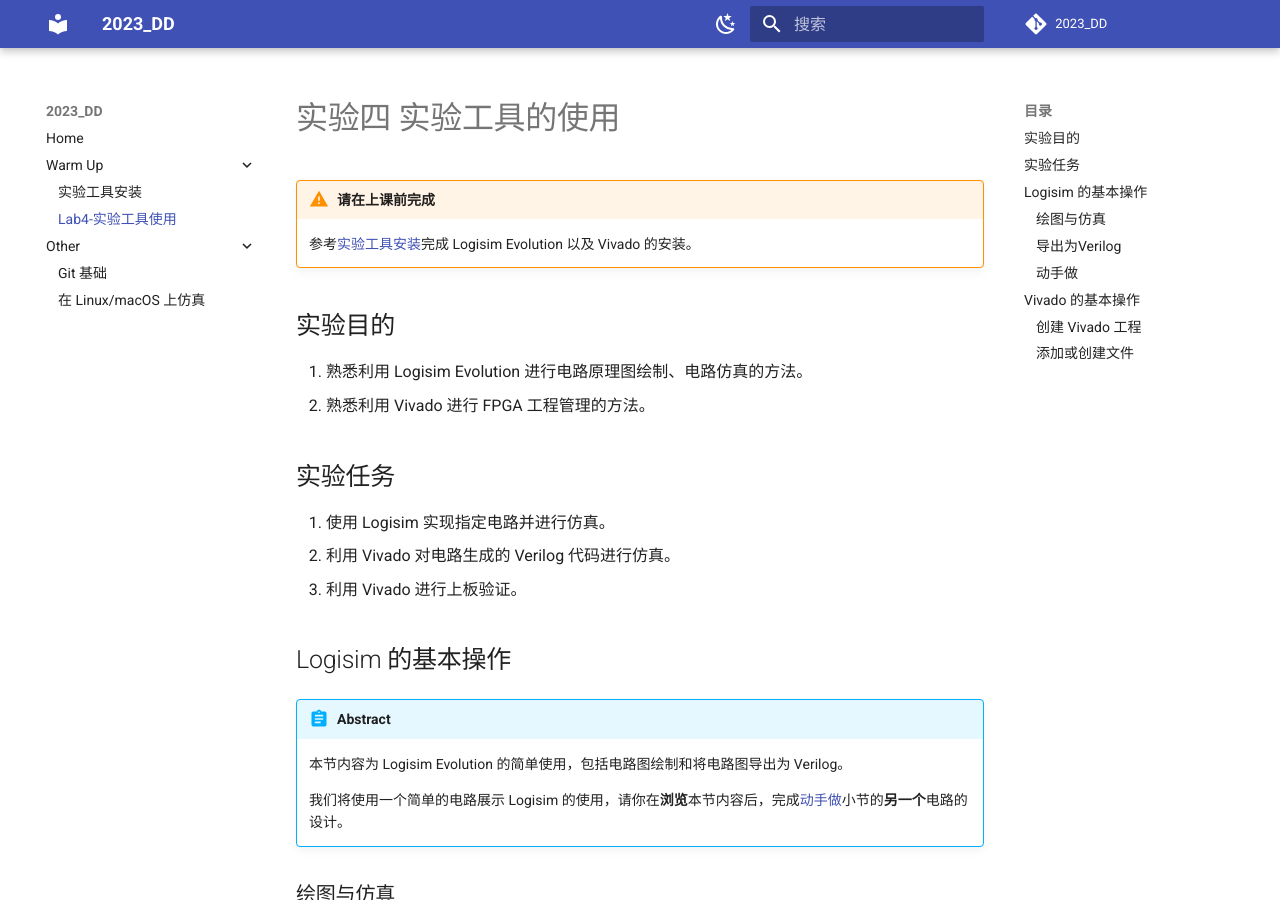
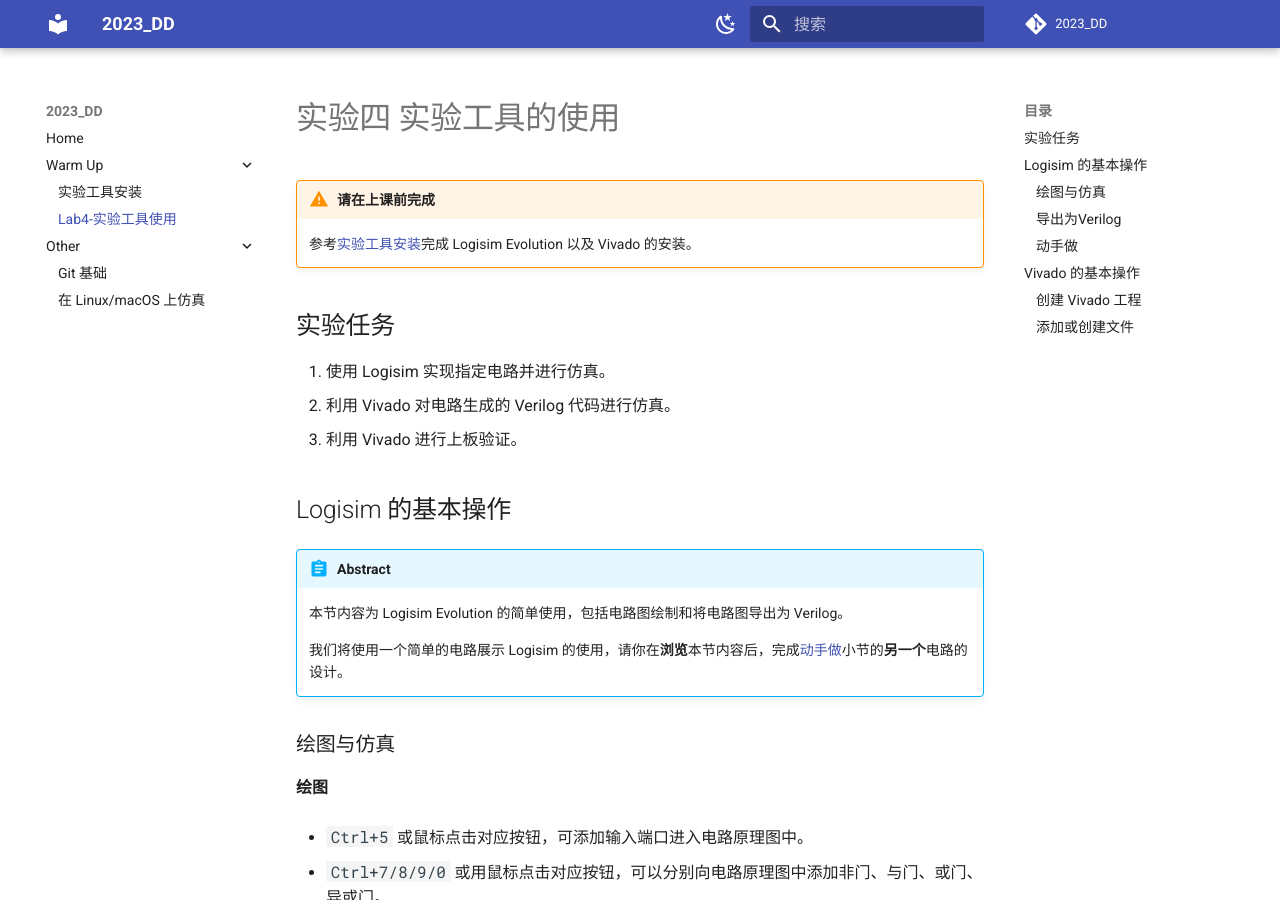
Before and after one commit to Guahao31/2023_DD, an MkDocs documentation site: the page built from docs/warmup/lab4.md, in a window 1280 px wide and 900 px high. Built offline with MkDocs 1.6.1 and Material for MkDocs 9.7.7, drawn with Linux system fonts in a browser that asks for light colours; comment, search, counter and statistics services are not loaded.

```diff
--- a/docs/warmup/lab4.md
+++ b/docs/warmup/lab4.md
@@ -2,12 +2,6 @@
 
 !!! warning "请在上课前完成"
     参考[实验工具安装](./tools_installation.md)完成 Logisim Evolution 以及 Vivado 的安装。
-
-
-## 实验目的
-
-1. 熟悉利用 Logisim Evolution 进行电路原理图绘制、电路仿真的方法。
-2. 熟悉利用 Vivado 进行 FPGA 工程管理的方法。
 
 ## 实验任务
 
```
